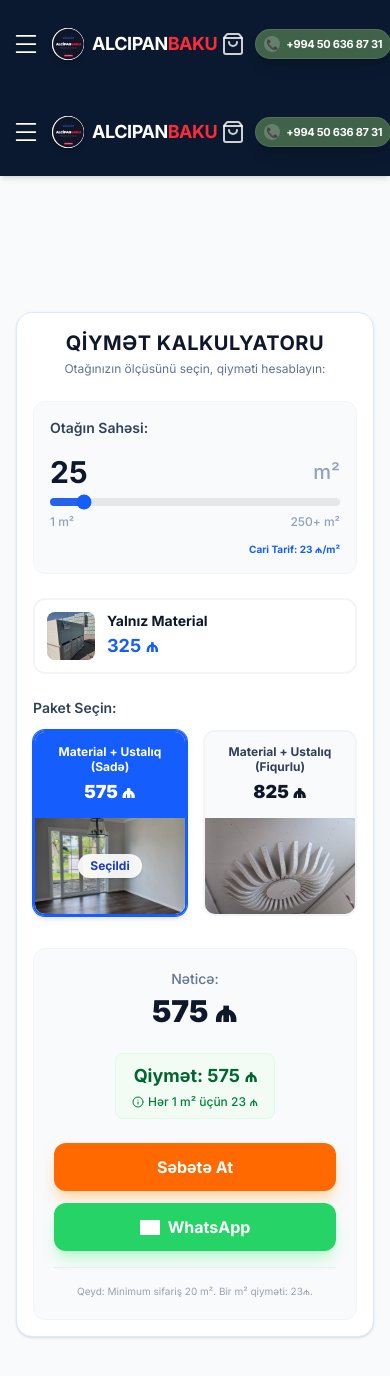
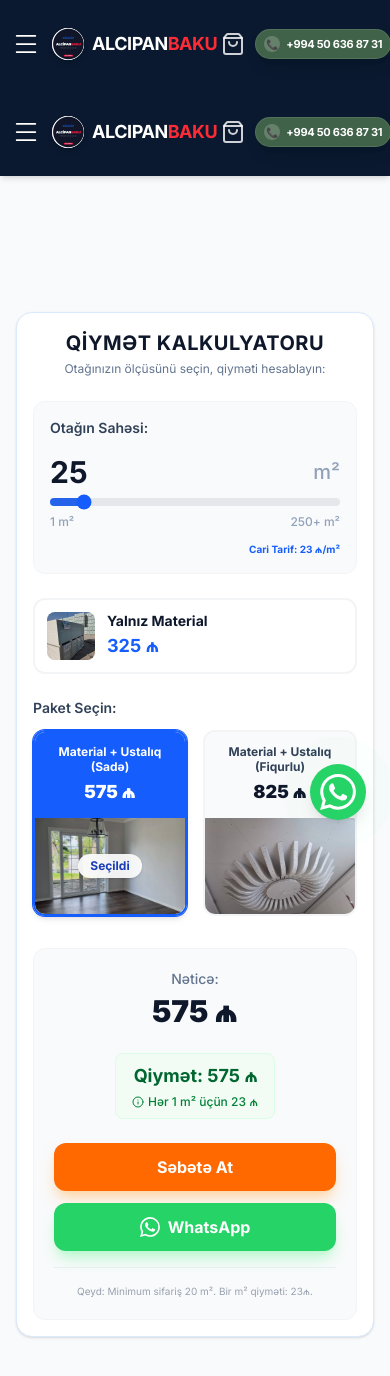
Before and after one commit to sirbxueonline-arch/AlcipanBaku, a Next.js app: page /calculator in a window 390 px wide. Shown: the top 1376 px of the page. Built offline with nearby package versions, Linux system fonts and the light colour scheme; grey boxes are pictures that could not be loaded.

Commit message:
Fix WhatsApp Icon in Price Calculator and enhance WhatsApp Widget style

```diff
--- a/src/components/PriceCalculator.tsx
+++ b/src/components/PriceCalculator.tsx
@@ -275,7 +275,15 @@
                         onClick={handleWhatsApp}
                         className="py-3 bg-[#25D366] hover:bg-[#20bd5a] text-white rounded-xl font-bold shadow-lg shadow-green-200 active:scale-[0.98] transition-all flex items-center justify-center gap-2"
                     >
-                        <Image src="/whatsapp-logo.png" width={20} height={20} alt="WhatsApp" className="brightness-0 invert" />
+                        <svg
+                            viewBox="0 0 24 24"
+                            width="20"
+                            height="20"
+                            fill="currentColor"
+                            xmlns="http://www.w3.org/2000/svg"
+                        >
+                            <path d="M17.472 14.382c-.297-.149-1.758-.867-2.03-.967-.273-.099-.471-.148-.67.15-.197.297-.767.966-.94 1.164-.173.199-.347.223-.644.075-.297-.15-1.255-.463-2.39-1.475-.883-.788-1.48-1.761-1.653-2.059-.173-.297-.018-.458.13-.606.134-.133.298-.347.446-.52.149-.174.198-.298.298-.497.099-.198.05-.371-.025-.52-.075-.149-.669-1.612-.916-2.207-.242-.579-.487-.5-.669-.51-.173-.008-.371-.01-.57-.01-.198 0-.52.074-.792.372-.272.297-1.04 1.016-1.04 2.479 0 1.462 1.065 2.875 1.213 3.074.149.198 2.096 3.2 5.077 4.487.709.306 1.262.489 1.694.625.712.227 1.36.195 1.871.118.571-.085 1.758-.719 2.006-1.413.248-.694.248-1.289.173-1.413-.074-.124-.272-.198-.57-.347m-5.421 7.403h-.004a9.87 9.87 0 01-5.031-1.378l-.361-.214-3.741.982.998-3.648-.235-.374a9.86 9.86 0 01-1.51-5.26c.001-5.45 4.436-9.884 9.888-9.884 2.64 0 5.122 1.03 6.988 2.898a9.825 9.825 0 012.893 6.994c-.003 5.45-4.437 9.884-9.885 9.884m8.413-18.297A11.815 11.815 0 0012.05 0C5.495 0 .16 5.335.157 11.892c0 2.096.547 4.142 1.588 5.945L.057 24l6.305-1.654a11.882 11.882 0 005.683 1.448h.005c6.554 0 11.89-5.335 11.893-11.893a11.821 11.821 0 00-3.48-8.413Z" />
+                        </svg>
                         WhatsApp
                     </button>
                 </div>
--- a/src/components/WhatsAppWidget.tsx
+++ b/src/components/WhatsAppWidget.tsx
@@ -8,25 +8,23 @@
     const whatsappUrl = `https://wa.me/${phoneNumber}?text=${encodeURIComponent(message)}`;
 
     return (
-        <>
-            {/* Desktop Widget (Circular) */}
         <a
             href={whatsappUrl}
             target="_blank"
             rel="noopener noreferrer"
-                className="hidden md:flex fixed bottom-6 right-6 z-50 group items-center justify-center p-0 border-0 bg-transparent"
+            className="fixed bottom-6 right-6 z-50 group flex items-center justify-center p-0 border-0 bg-transparent"
             aria-label="Contact via WhatsApp"
         >
-                <div className="relative">
+            <div className="relative flex items-center justify-center">
                 {/* Pulse Effect */}
                 <span className="absolute inline-flex h-full w-full rounded-full bg-green-400 opacity-75 animate-ping"></span>
 
                 {/* Main Button */}
-                    <div className="relative bg-[#25D366] p-4 rounded-full shadow-lg hover:shadow-xl transition-all transform hover:-translate-y-1 hover:scale-105 flex items-center justify-center">
+                <div className="relative bg-[#25D366] w-14 h-14 md:w-16 md:h-16 rounded-full shadow-lg hover:shadow-xl transition-all transform hover:-translate-y-1 hover:scale-105 flex items-center justify-center">
                     <svg
                         viewBox="0 0 24 24"
-                            width="32"
-                            height="32"
+                        width="36"
+                        height="36"
                         fill="white"
                         xmlns="http://www.w3.org/2000/svg"
                     >
@@ -35,15 +33,11 @@
                 </div>
 
                 {/* Tooltip */}
-                    <div className="absolute top-1/2 right-full mr-4 -translate-y-1/2 bg-white px-3 py-2 rounded-lg shadow-md text-nowrap opacity-0 group-hover:opacity-100 transition-opacity pointer-events-none text-sm font-medium text-gray-800">
+                <div className="absolute top-1/2 right-full mr-4 -translate-y-1/2 bg-white px-3 py-2 rounded-lg shadow-md whitespace-nowrap opacity-0 group-hover:opacity-100 transition-opacity pointer-events-none text-sm font-medium text-gray-800 hidden md:block">
                     WhatsApp ilə Yazın
                 </div>
             </div>
         </a>
-
-            {/* Mobile Widget (Wide Button) */}
-
-        </>
     );
 };
 
```
Lines whose indentation alone changed are shown as unchanged.
